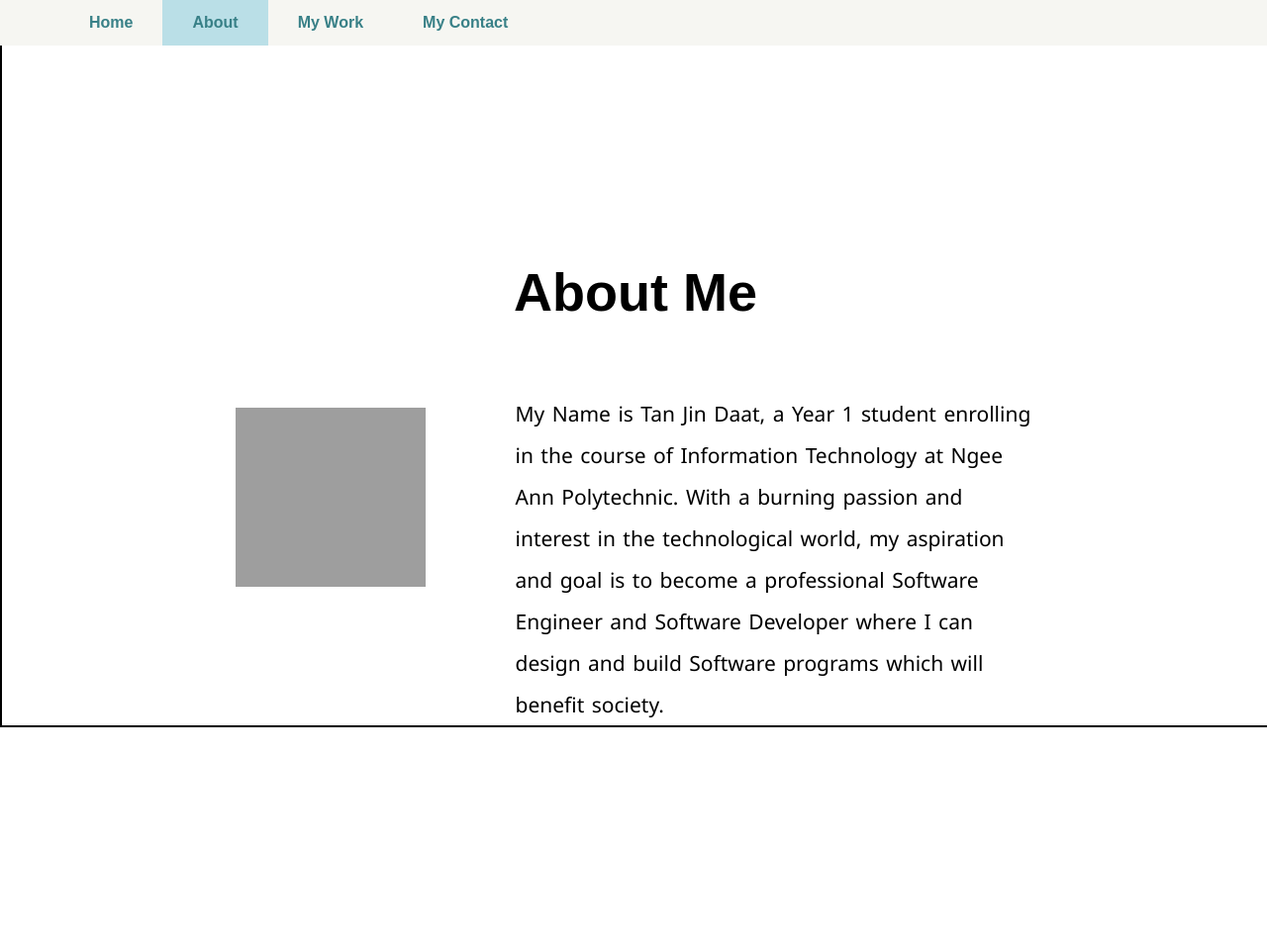
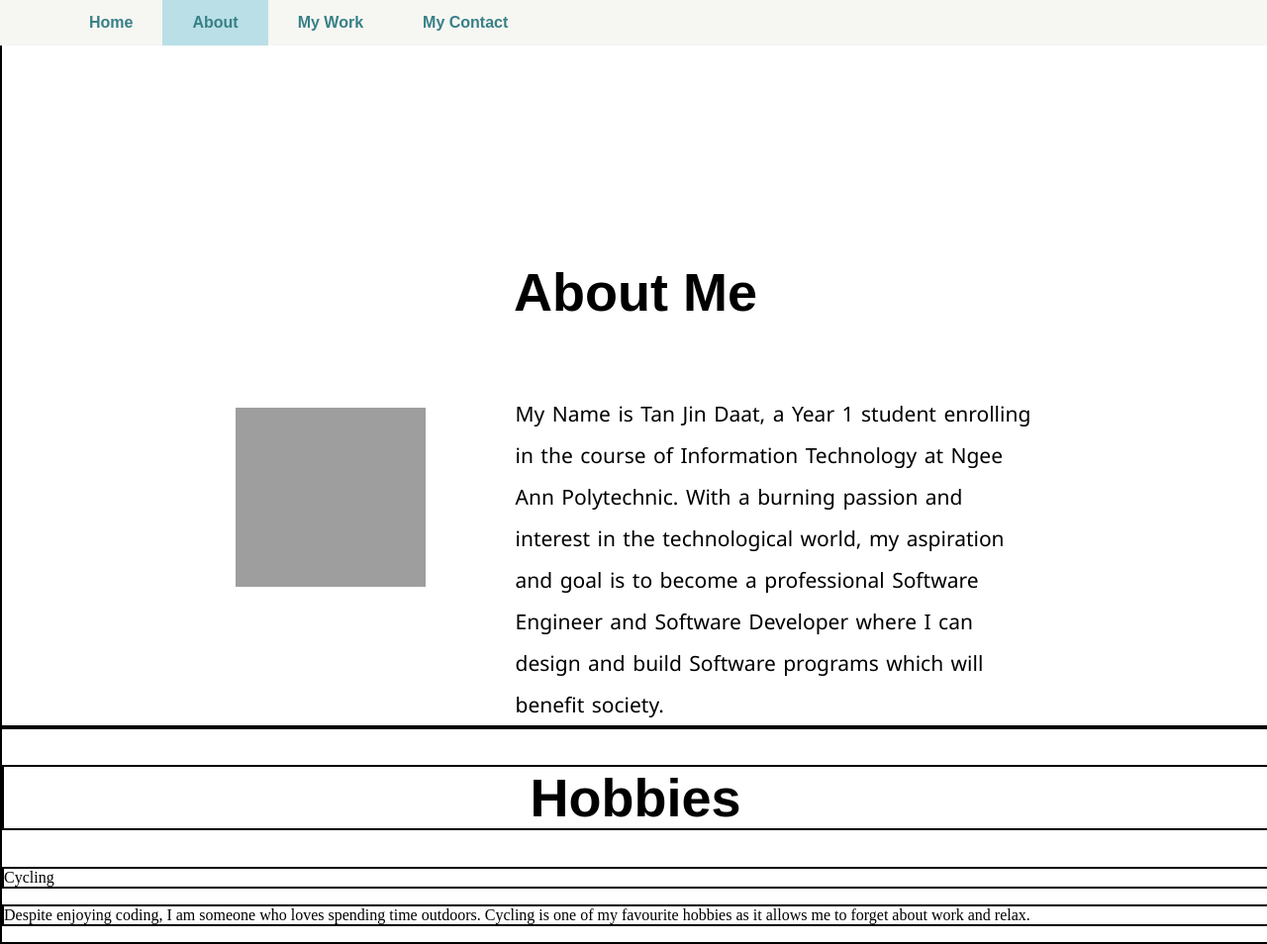
Before and after one commit to Jin-Daat/ID-Assignment-1, a plain HTML site: page about_me_personality.html in a window 1280 px wide. Shown: the whole page at 99% size. Before the commit the page ends 800 px from the top, so only its background shows below. Drawn offline with Linux system fonts and the light colour scheme; grey boxes are pictures that could not be loaded; some icons are missing.

```diff
--- a/HomeStyles.css
+++ b/HomeStyles.css
@@ -1,4 +1,3 @@
-
 body{
   background-image: url("https://images.unsplash.com/photo-1551554781-c46200ea959d?ixlib=rb-1.2.1&ixid=MnwxMjA3fDB8MHxleHBsb3JlLWZlZWR8Mnx8fGVufDB8fHx8&w=1000&q=80");
   background-repeat: repeat;
--- a/about_me_personality.html
+++ b/about_me_personality.html
@@ -46,7 +46,29 @@
   </header>
 
   <!-- Hobbies section-->
+  <section class="hobbies">
+    <h1 class="hobbyTitle">Hobbies</h1>
+    <div class="hobbyContent">
+      <div class="hobbyelements">
+        <p class="cycling">Cycling</p>
+        <p class="cycling content">Despite enjoying coding, I am
+          someone who loves spending time
+          outdoors. Cycling is one of my favourite
+          hobbies as it allows me to forget
+          about work and relax.
+        </p>
+        <!--Insert image here-->
+      </div>
 
+      <div class="hobbyelements">
+
+      </div>
+
+      <div class="hobbyelements">
+
+      </div>
+    </div>
+  </section>
 
 
 
--- a/personalitStyles.css
+++ b/personalitStyles.css
@@ -185,3 +185,27 @@ li a:hover{
   line-height: 2.0; /*Adjust spacinig between lines*/
   word-spacing: 2px; /*Set word spacing between words*/
   }
+
+/*Stle sheet for hobby section*/
+.hobbies{
+  border: 2px solid;
+  width: 100%;
+}
+
+/*Style sheet for hobby title*/
+.hobbyTitle{
+  border: 2px solid;
+  text-align: center;
+  font-size: 54px;
+  font-family: sans-serif
+}
+
+/*Style sheet for "Cycling" Header*/
+.cycling{
+  border: 2px solid;
+}
+
+/*Style sheet for "Cycling content*/
+.cyclingContent{
+  border: 2px solid;
+}
```
Lines whose indentation alone changed are shown as unchanged.
